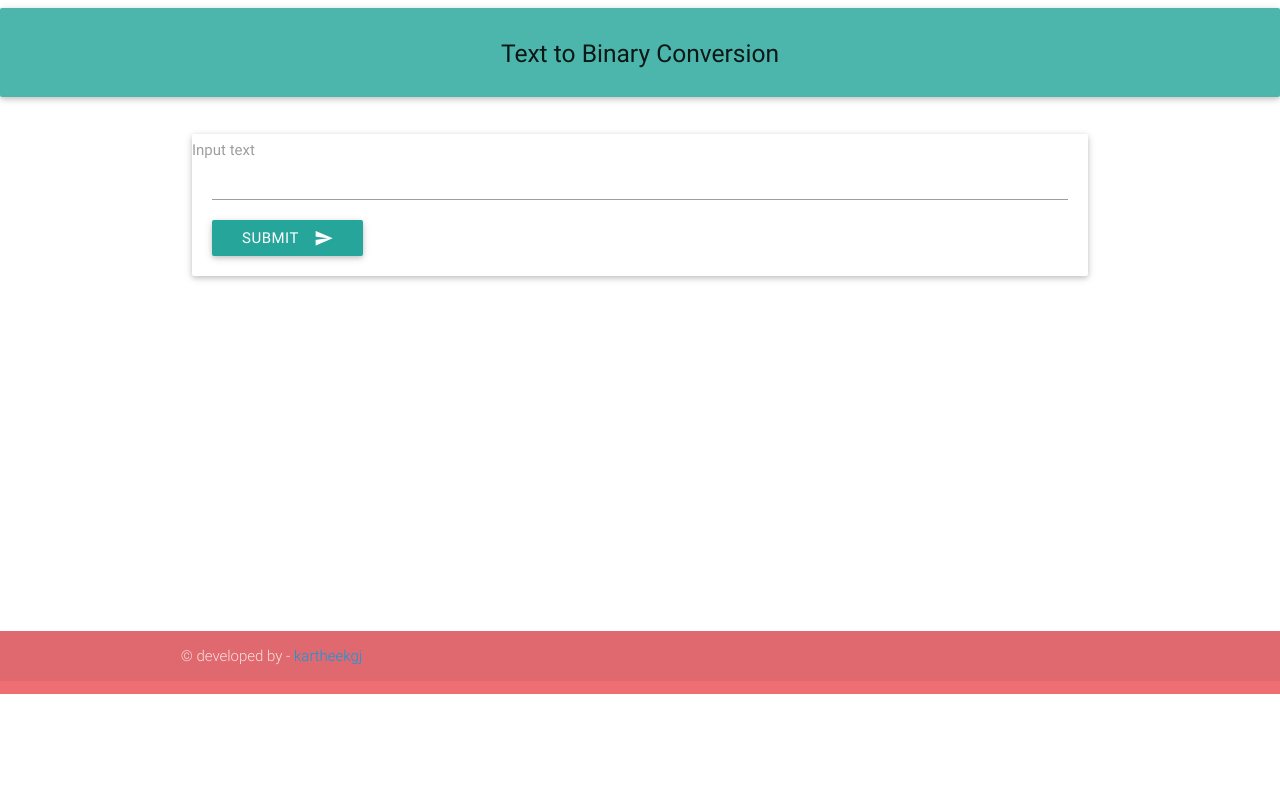
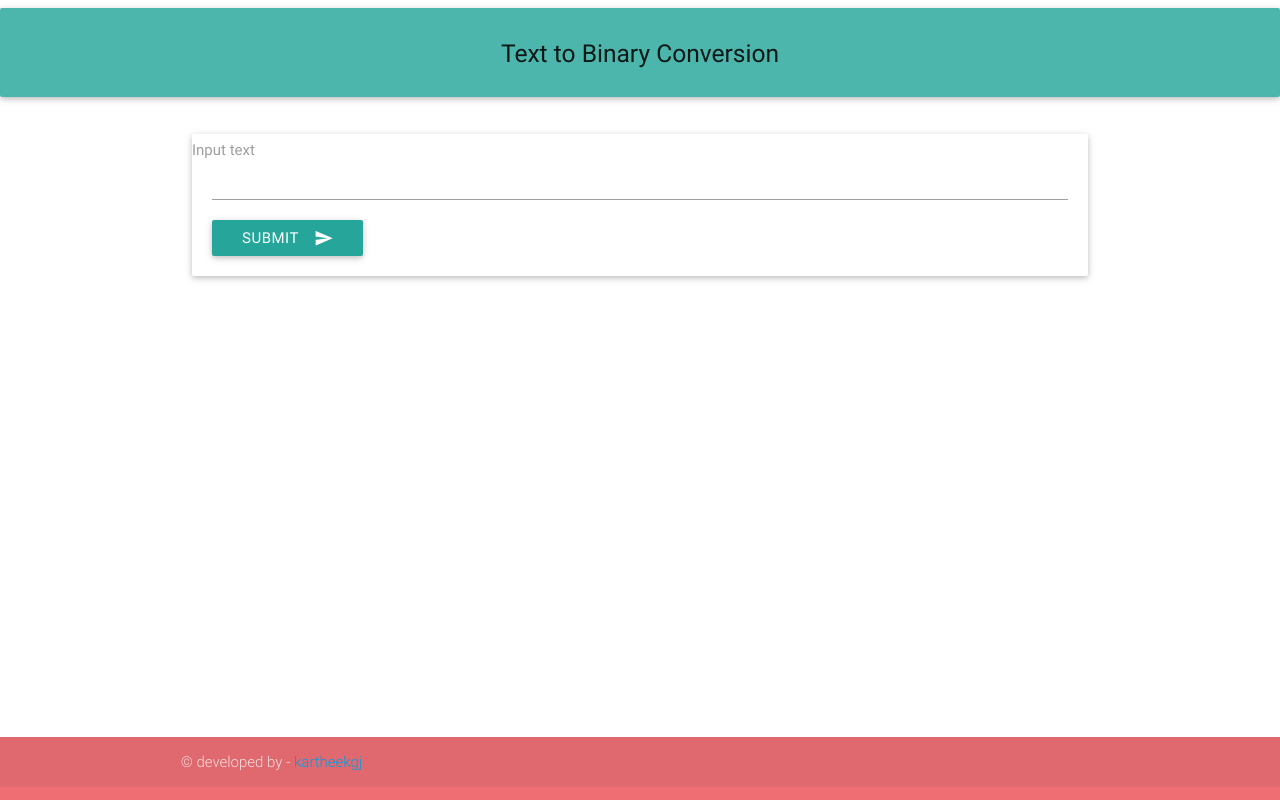
Before and after one commit to PatternSeeker/text2binary, a plain HTML site: page index.html in a window 1280 px wide. Drawn offline with nearby package versions, Linux system fonts and the light colour scheme.

Commit message:
Fixing the footer position

```diff
--- a/index.html
+++ b/index.html
@@ -61,7 +61,7 @@
 
     </section>
 
-    <footer class="page-footer stickbottom">
+    <footer class="page-footer stickbottom" style="position: fixed; width: 100%;">
         <div class="footer-copyright">
             <div class="container">
                 <div class="row">
```
